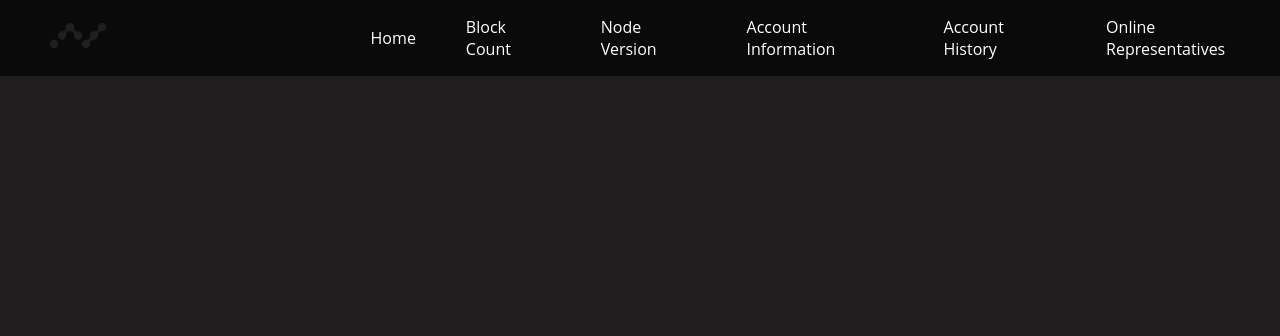
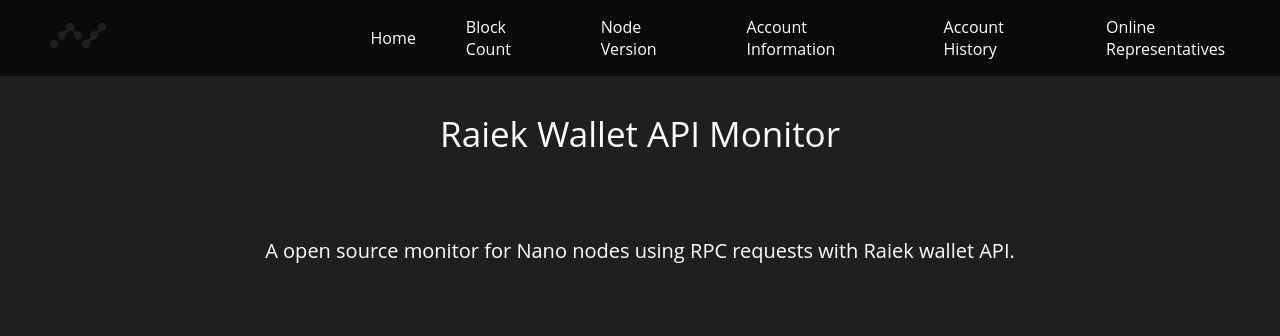
Before and after one commit to marcosmmb/raiek-monitor, a Django app: page / in a window 1280 px wide. Shown: the top 336 px of the page. Run offline with Django 3.2, Linux system fonts and the light colour scheme.

Commit message:
home changes

```diff
--- a/raiek/core/static/css/style.css
+++ b/raiek/core/static/css/style.css
@@ -40,6 +40,20 @@
     font-size: 35px;
     margin-top: 40px;
     margin-bottom: 15px;
+}
+
+.home-title{
+    font-size: 35px;
+    margin-top: 80px;
+    margin-bottom: 15px;
+    text-align: center;
+}
+
+.home-content{
+    font-size: 20px;
+    margin-top: 80px;
+    margin-bottom: 15px;
+    text-align: center;
 }
 
 input[type=text] {
--- a/raiek/core/templates/base.html
+++ b/raiek/core/templates/base.html
@@ -12,11 +12,11 @@
 <body>
     <div class="navbar">
         <div class="logo">
-            <a href="base.html"><img src="{% static "img/nano-logo.png" %}" width="20%"></a>
+            <a href="home.html"><img src="{% static "img/nano-logo.png" %}" width="20%"></a>
         </div>
         <nav>
             <ul>
-                <li><a href="base.html" style="margin-right: 50px">Home</a></li>
+                <li><a href="home.html" style="margin-right: 50px">Home</a></li>
                 <li><a href="blockCount.html" style="margin-right: 50px">Block Count</a></li>
                 <li><a href="nodeVersion.html" style="margin-right: 50px">Node Version</a></li>
                 <li><a href="accountInformation.html" style="margin-right: 50px">Account Information</a></li>
--- /dev/null
+++ b/raiek/core/templates/home.html
@@ -0,0 +1,10 @@
+{% extends 'base.html' %}
+{% block content %}
+    <div class="home">
+        <div class="home-title">Raiek Wallet API Monitor</div>
+
+        <div class="home-content">
+            <p>A open source monitor for Nano nodes using RPC requests with Raiek wallet API.</p>
+        </div>
+    </div>
+{% endblock %}
--- a/raiek/core/views.py
+++ b/raiek/core/views.py
@@ -10,7 +10,7 @@
     return r.json()
 
 def home(request):
-    return render(request, "base.html")
+    return render(request, "home.html")
 
 def accountInformation(request):
 
--- a/raiek/raiek/urls.py
+++ b/raiek/raiek/urls.py
@@ -20,7 +20,7 @@
 urlpatterns = [
     path('admin/', admin.site.urls),
     path('', views.home, name='home'),
-    path('base.html', views.home, name='home'),
+    path('home.html', views.home, name='home'),
     path('accountInformation.html', views.accountInformation, name='AccInfo'),
     path('accountHistory.html', views.accountHistory, name='AccHist'),
     path('blockCount.html', views.blockCount, name='BlockCount'),
```
